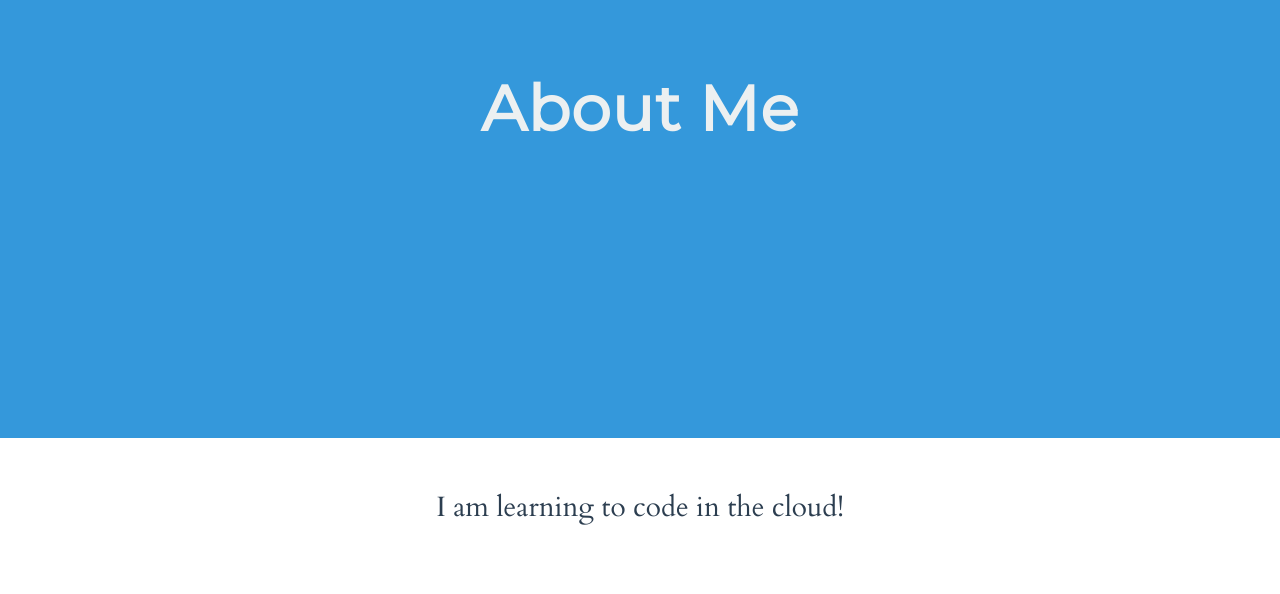
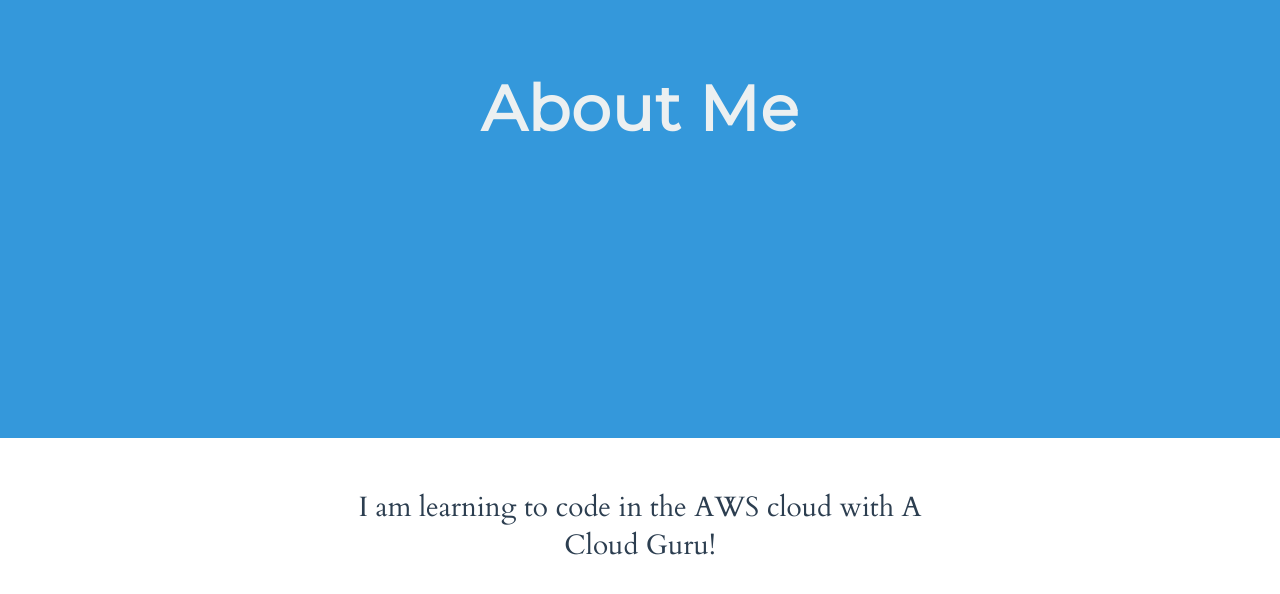
Before and after one commit to naamancampbell/acg-portfolio, a plain HTML site: page index.html in a window 1280 px wide. Shown: the part 1670-2264 px from the top of the page. Drawn offline with Linux system fonts and the light colour scheme.

Commit message:
Added A Cloud Guru plug

```diff
--- a/index.html
+++ b/index.html
@@ -114,7 +114,7 @@
 
     <section class="section section--alignCentered section--description">
       <p class="color--darkgrey section__description">
-        I am learning to code in the cloud!
+        I am learning to code in the AWS cloud with A Cloud Guru!
       </p>
 
     <div class="background--skyBlue modal--closed">
```
